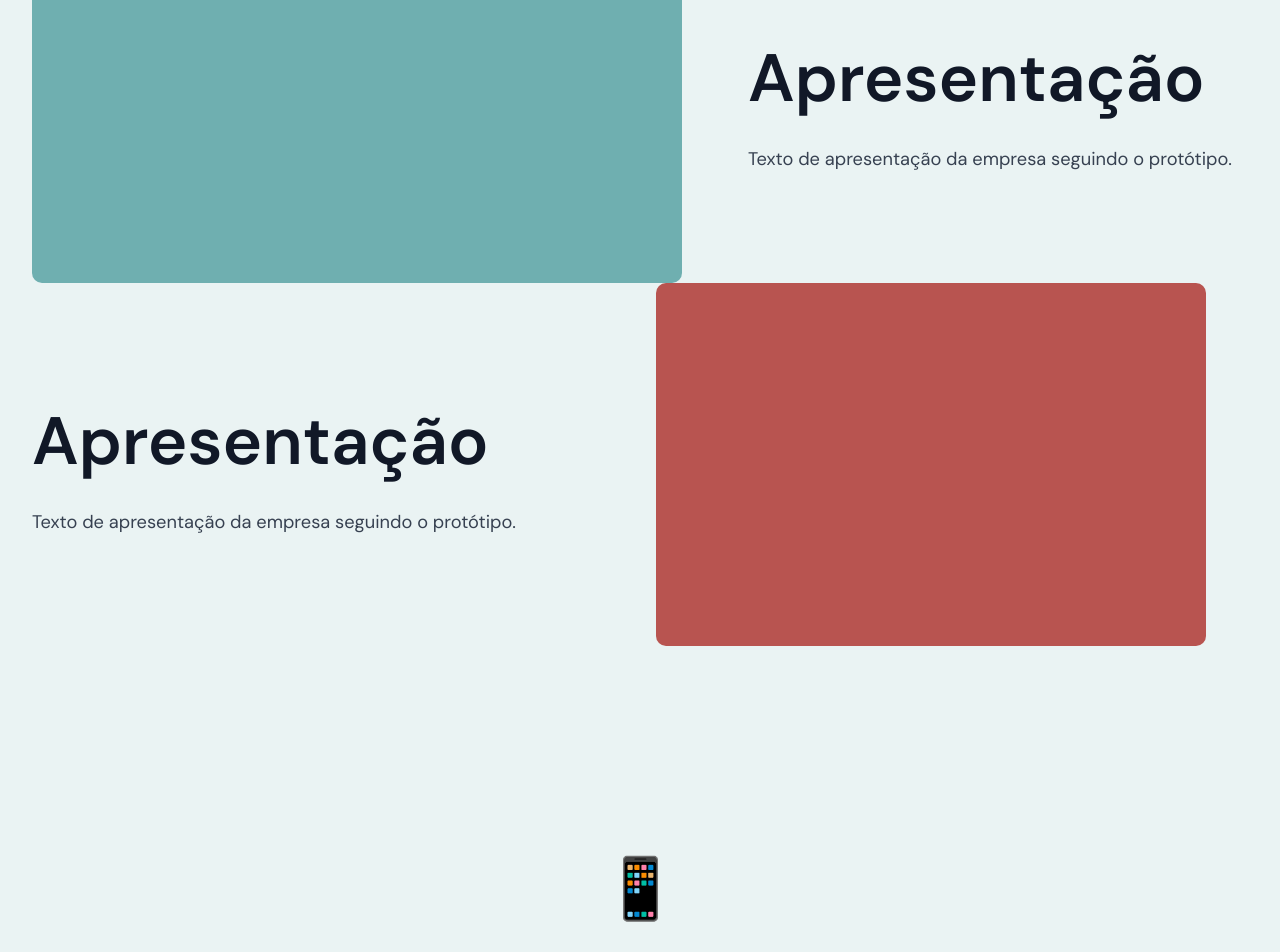
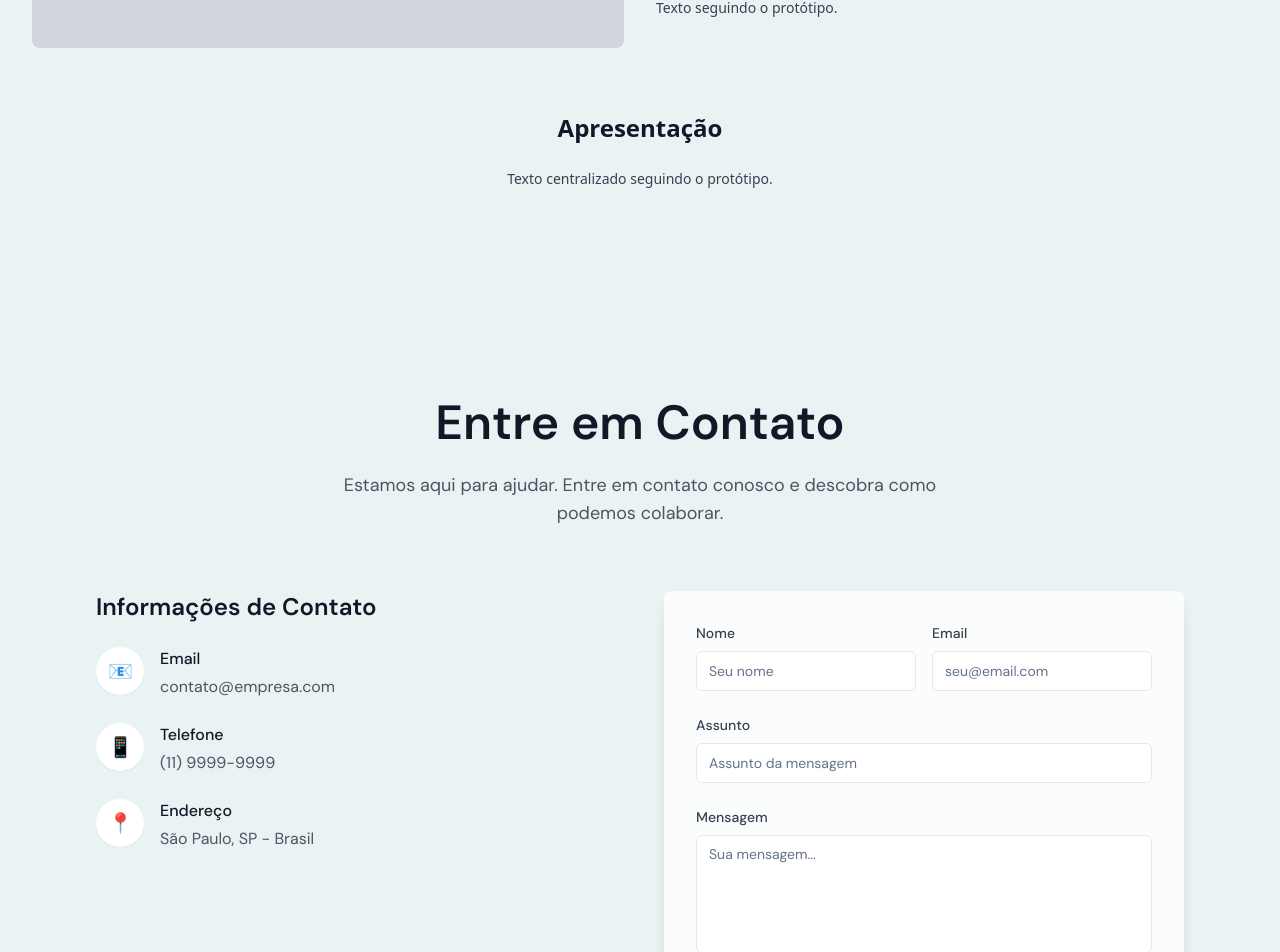
Before and after one commit to Lansutech/lansutechsite, a React (Vite) app: page / in a window 1280 px wide. Shown: the part 4071-5023 px from the top of the page. Built offline with nearby package versions, Linux system fonts and the light colour scheme.

Commit message:
Refine contact section with DM Sans font.
Refined the contact section in the footer to use the DM Sans font, aiming for a modern and minimalist design.

```diff
--- /dev/null
+++ b/src/components/ContactSection.tsx
@@ -0,0 +1,129 @@
+
+import React from 'react';
+import { Input } from './ui/input';
+import { Textarea } from './ui/textarea';
+import { Button } from './ui/button';
+import { Card, CardContent } from './ui/card';
+
+const ContactSection = () => {
+  return (
+    <section className="py-20" style={{ backgroundColor: '#EAF3F3' }}>
+      <div className="max-w-6xl mx-auto px-4 sm:px-6 lg:px-8">
+
+        {/* Header */}
+        <div className="text-center mb-16">
+          <h2 className="font-dm-sans text-5xl font-semibold text-gray-900 mb-6">
+            Entre em Contato
+          </h2>
+          <p className="font-dm-sans text-lg text-gray-600 max-w-2xl mx-auto">
+            Estamos aqui para ajudar. Entre em contato conosco e descobra como podemos colaborar.
+          </p>
+        </div>
+
+        {/* Contact Grid */}
+        <div className="grid grid-cols-1 lg:grid-cols-2 gap-12 items-start">
+
+          {/* Contact Info */}
+          <div className="space-y-8">
+            <div>
+              <h3 className="font-dm-sans text-2xl font-semibold text-gray-900 mb-6">
+                Informações de Contato
+              </h3>
+
+              <div className="space-y-6">
+                <div className="flex items-start space-x-4">
+                  <div className="w-12 h-12 bg-white rounded-full flex items-center justify-center shadow-sm">
+                    <span className="text-xl">📧</span>
+                  </div>
+                  <div>
+                    <h4 className="font-dm-sans font-medium text-gray-900 mb-1">Email</h4>
+                    <p className="font-dm-sans text-gray-600">contato@empresa.com</p>
+                  </div>
+                </div>
+
+                <div className="flex items-start space-x-4">
+                  <div className="w-12 h-12 bg-white rounded-full flex items-center justify-center shadow-sm">
+                    <span className="text-xl">📱</span>
+                  </div>
+                  <div>
+                    <h4 className="font-dm-sans font-medium text-gray-900 mb-1">Telefone</h4>
+                    <p className="font-dm-sans text-gray-600">(11) 9999-9999</p>
+                  </div>
+                </div>
+
+                <div className="flex items-start space-x-4">
+                  <div className="w-12 h-12 bg-white rounded-full flex items-center justify-center shadow-sm">
+                    <span className="text-xl">📍</span>
+                  </div>
+                  <div>
+                    <h4 className="font-dm-sans font-medium text-gray-900 mb-1">Endereço</h4>
+                    <p className="font-dm-sans text-gray-600">São Paulo, SP - Brasil</p>
+                  </div>
+                </div>
+              </div>
+            </div>
+          </div>
+
+          {/* Contact Form */}
+          <Card className="bg-white/80 backdrop-blur-sm border-0 shadow-lg">
+            <CardContent className="p-8">
+              <form className="space-y-6">
+                <div className="grid grid-cols-1 sm:grid-cols-2 gap-4">
+                  <div>
+                    <label className="font-dm-sans text-sm font-medium text-gray-700 mb-2 block">
+                      Nome
+                    </label>
+                    <Input
+                      placeholder="Seu nome"
+                      className="font-dm-sans border-gray-200 focus:border-gray-400"
+                    />
+                  </div>
+                  <div>
+                    <label className="font-dm-sans text-sm font-medium text-gray-700 mb-2 block">
+                      Email
+                    </label>
+                    <Input
+                      type="email"
+                      placeholder="seu@email.com"
+                      className="font-dm-sans border-gray-200 focus:border-gray-400"
+                    />
+                  </div>
+                </div>
+
+                <div>
+                  <label className="font-dm-sans text-sm font-medium text-gray-700 mb-2 block">
+                    Assunto
+                  </label>
+                  <Input
+                    placeholder="Assunto da mensagem"
+                    className="font-dm-sans border-gray-200 focus:border-gray-400"
+                  />
+                </div>
+
+                <div>
+                  <label className="font-dm-sans text-sm font-medium text-gray-700 mb-2 block">
+                    Mensagem
+                  </label>
+                  <Textarea
+                    placeholder="Sua mensagem..."
+                    rows={5}
+                    className="font-dm-sans border-gray-200 focus:border-gray-400 resize-none"
+                  />
+                </div>
+
+                <Button
+                  type="submit"
+                  className="w-full font-dm-sans bg-gray-900 hover:bg-gray-800 text-white py-3 rounded-lg transition-colors"
+                >
+                  Enviar Mensagem
+                </Button>
+              </form>
+            </CardContent>
+          </Card>
+        </div>
+      </div>
+    </section>
+  );
+};
+
+export default ContactSection;
--- a/src/components/ContentSection.tsx
+++ b/src/components/ContentSection.tsx
@@ -6,36 +6,23 @@ const ContentSection = () => {
     <section className="py-16" style={{ backgroundColor: '#EAF3F3' }}>
       <div className="max-w-7xl mx-auto px-4 sm:px-6 lg:px-8">
 
-        {/* Primeira seção de apresentação */}
-        <div className="mb-16" style={{ width: '1400px', margin: '0 auto' }}>
+        <div className="mb-16">
           <div className="grid grid-cols-1 lg:grid-cols-2 gap-8 items-center">
-            <div className="rounded-lg" style={{ width: '650px', height: '363px', backgroundColor: '#6FAFB0', borderRadius: '10px' }}></div>
+            <div className="h-32 rounded-lg bg-gray-300"></div>
             <div>
-              <h2 className="text-gray-900 mb-4" style={{ fontFamily: 'DM Sans', fontWeight: 600, fontSize: '67.05px' }}>
-                Apresentação
-              </h2>
-              <p className="text-gray-700 leading-relaxed" style={{ fontFamily: 'DM Sans', fontSize: '18.26px' }}>
-                Texto de apresentação da empresa seguindo o protótipo.
+              <h2 className="text-2xl font-bold text-gray-900 mb-4">Apresentação</h2>
+              <p className="text-gray-700 text-sm leading-relaxed">
+                Texto seguindo o protótipo.
               </p>
             </div>
           </div>
         </div>
 
-        {/* Segunda seção de apresentação - invertida */}
-        <div className="mb-16">
-          <div className="grid grid-cols-1 lg:grid-cols-2 gap-8 items-center">
-            <div className="lg:order-2">
-              <div className="rounded-lg" style={{ width: '550px', height: '363px', backgroundColor: '#B85450', borderRadius: '10px' }}></div>
-            </div>
-            <div className="lg:order-1">
-              <h2 className="text-gray-900 mb-4" style={{ fontFamily: 'DM Sans', fontWeight: 600, fontSize: '67.05px' }}>
-                Apresentação
-              </h2>
-              <p className="text-gray-700 leading-relaxed" style={{ fontFamily: 'DM Sans', fontSize: '18.26px' }}>
-                Texto de apresentação da empresa seguindo o protótipo.
-              </p>
-            </div>
-          </div>
+        <div className="mb-16 text-center">
+          <h2 className="text-2xl font-bold text-gray-900 mb-6">Apresentação</h2>
+          <p className="text-gray-700 text-sm leading-relaxed max-w-4xl mx-auto">
+            Texto centralizado seguindo o protótipo.
+          </p>
         </div>
 
       </div>
--- a/src/pages/Index.tsx
+++ b/src/pages/Index.tsx
@@ -9,6 +9,7 @@ import ColoredCardsSection from '../components/ColoredCardsSection';
 import PresentationSectionFour from '../components/PresentationSectionFour';
 import PresentationSectionFive from '../components/PresentationSectionFive';
 import ContentSection from '../components/ContentSection';
+import ContactSection from '../components/ContactSection';
 import Footer from '../components/Footer';
 
 const Index = () => {
@@ -23,6 +24,7 @@ const Index = () => {
       <PresentationSectionFour />
       <PresentationSectionFive />
       <ContentSection />
+      <ContactSection />
       <Footer />
     </div>
   );
```
